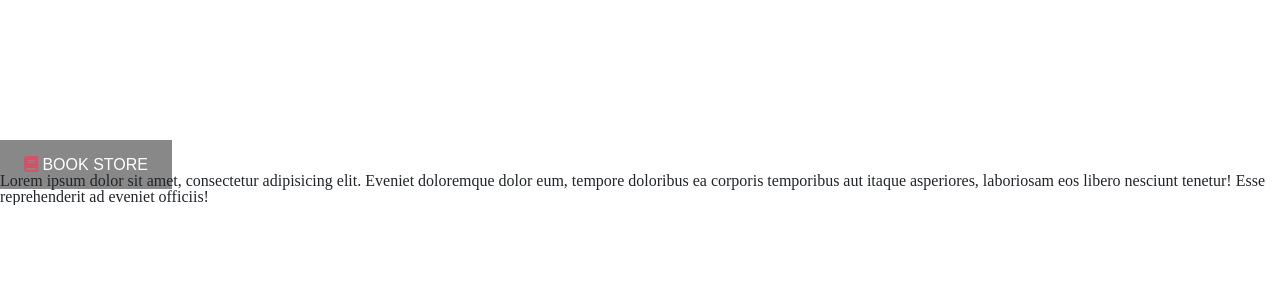
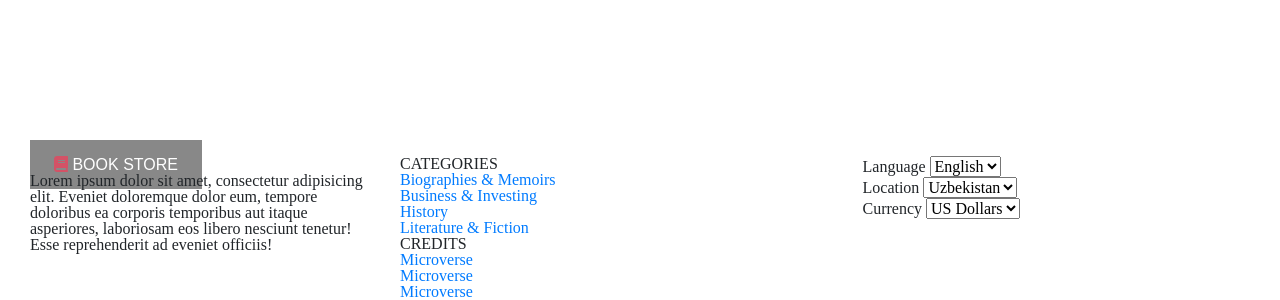
Before and after one commit to IbrohimRasulov/book-store, a plain HTML site: page index.html in a window 1280 px wide. Shown: the part 1244-1544 px from the top of the page. Before the commit the page ends 1449 px from the top, so only its background shows below. Drawn offline with nearby package versions, Linux system fonts and the light colour scheme.

Commit message:
Add top footer

```diff
--- a/index.html
+++ b/index.html
@@ -9,6 +9,7 @@
     <!-- Fontawesome link -->
     <link rel="stylesheet" href="https://use.fontawesome.com/releases/v5.15.3/css/all.css" integrity="sha384-SZXxX4whJ79/gErwcOYf+zWLeJdY/qpuqC4cAa9rOGUstPomtqpuNWT9wdPEn2fk" crossorigin="anonymous">
     <title>Book Store</title>
+    <!-- CSS Link -->
     <link rel="stylesheet" href="style.css">
     <link rel="stylesheet" href="reset.css">
 </head>
@@ -50,13 +51,46 @@
     <div class="space" style="margin-top: 1000px;"></div>
 
     <footer>
-        <div class="footer-top">
-            <div>
+        <div class="footer-top container d-md-inline-flex mx-auto">
+            <div class="col-12 col-md-4">
                 <a href="#" class="text-white text-uppercase font-type bg-light-gray py-3 px-4"><i class="fas fa-book cherry-color"></i> book store</a>
                 <p>Lorem ipsum dolor sit amet, consectetur adipisicing elit. Eveniet doloremque dolor eum, tempore doloribus ea corporis temporibus aut itaque asperiores, laboriosam eos libero nesciunt tenetur! Esse reprehenderit ad eveniet officiis!</p>
             </div>
-            <div></div>
-            <div></div>
+            <div class="col-12 col-md-5">
+                <ul class="">CATEGORIES
+                    <li class="d-none d-md-block"><a href="#">Biographies & Memoirs</a></li>
+                    <li class="d-none d-md-block"><a href="#">Business & Investing</a></li>
+                    <li class="d-none d-md-block"><a href="#">History</a></li>
+                    <li class="d-none d-md-block"><a href="#">Literature & Fiction</a></li>
+                </ul>
+                <ul class="">CREDITS
+                    <li class="d-none d-md-block"><a href="#">Microverse</a></li>
+                    <li class="d-none d-md-block"><a href="#">Microverse</a></li>
+                    <li class="d-none d-md-block"><a href="#">Microverse</a></li>
+                </ul>
+            </div>
+            <div class="col-12 col-md-3">
+                <label for="">Language
+                    <select name="" id="">
+                        <option value="">English</option>
+                        <option value="">Uzbek</option>
+                        <option value="">Arabic</option>
+                    </select>
+                </label><br>
+                <label for="">Location
+                    <select name="" id="">
+                        <option value="">Uzbekistan</option>
+                        <option value="">USA</option>
+                        <option value="">Egypt</option>
+                    </select>
+                </label><br>
+                <label for="">Currency
+                    <select name="" id="">
+                        <option value="">US Dollars</option>
+                        <option value="">UZS</option>
+                    </select>
+                </label>
+            </div>
         </div>
         <div class="footer-bottom">
 
```
